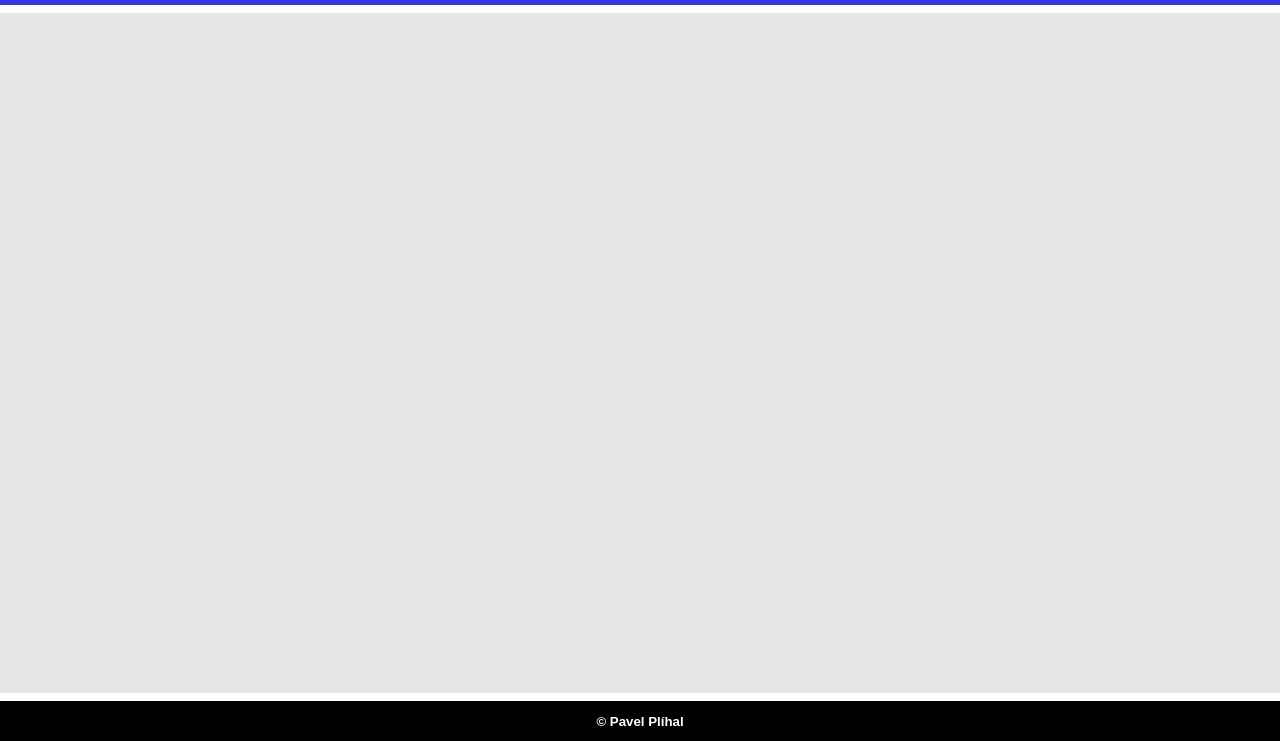
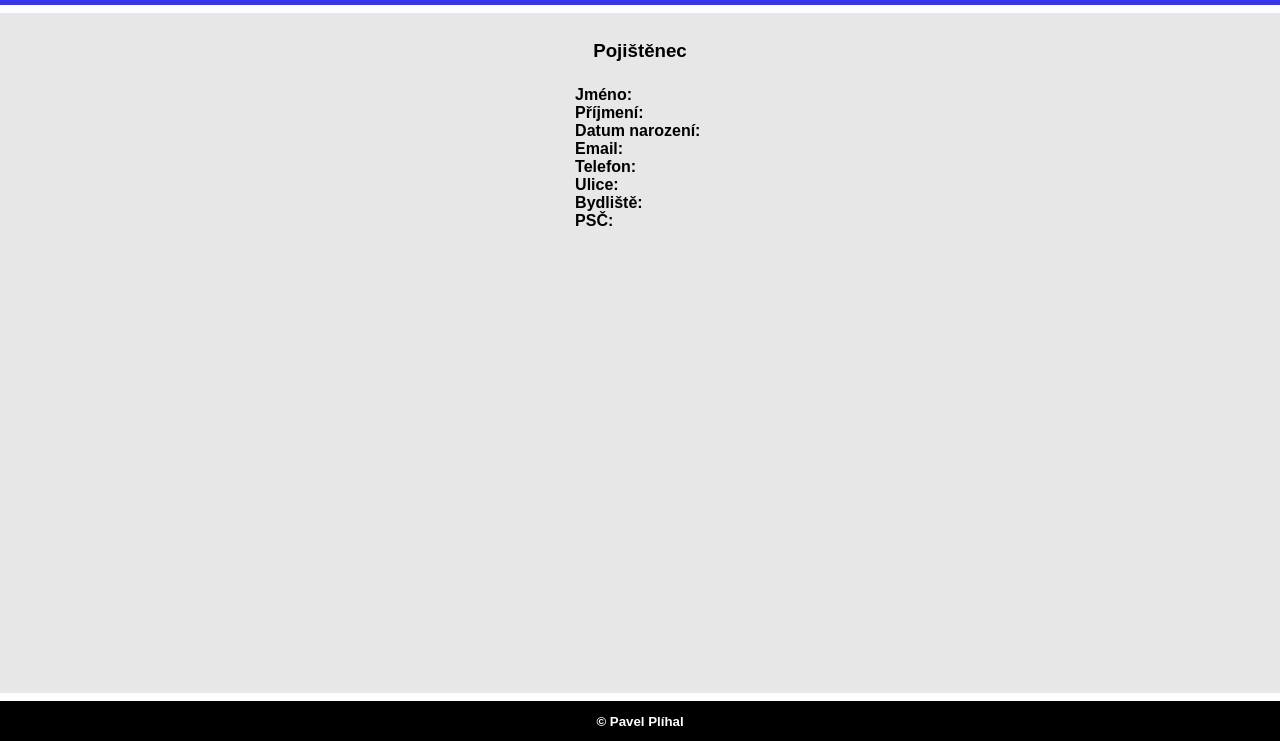
Before and after one commit to JackJayJames/projekt_pojisteni_aplikace_plna_verze, a website with bundled scripts: page Frontend/detail.html in a window 1280 px wide. Shown: the part 59-800 px from the top of the page. Built offline with nearby package versions, Linux system fonts and the light colour scheme.

Commit message:
přidány elementy pro výpis info

```diff
--- a/Frontend/detail.html
+++ b/Frontend/detail.html
@@ -26,8 +26,22 @@
         </nav>
     </header>
     <section>
+
         <article class="content">
+            <h1>Pojištěnec</h1>
+            <section class="info">
+                <div class="vypis"><strong>Jméno:</strong>&nbsp;<span id="jmeno"></span></div>
+                <div class="vypis"><strong>Příjmení:</strong>&nbsp;<span id="prijmeni"></span></div>
+                <div class="vypis"><strong>Datum narození:</strong>&nbsp;<span id="narozeni"></span></div>
+                <div class="vypis"><strong>Email:</strong>&nbsp;<span id="mail"></span></div>
+                <div class="vypis"><strong>Telefon:</strong>&nbsp;<span id="telefon"></span></div>
+                <div class="vypis"><strong>Ulice:</strong>&nbsp;<span id="ulice"></span></div>
+                <div class="vypis"><strong>Bydliště:</strong>&nbsp;<span id="mesto"></span></div>
+                <div class="vypis"><strong>PSČ:</strong>&nbsp;<span id="psc"></span></div>
+            </section>
+            <section class="pojisteni">
 
+            </section>
         </article>
     </section>
     <footer>
```
